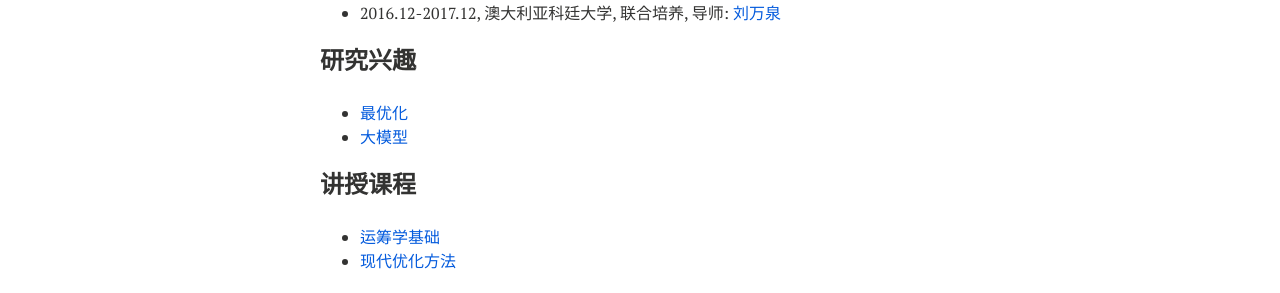
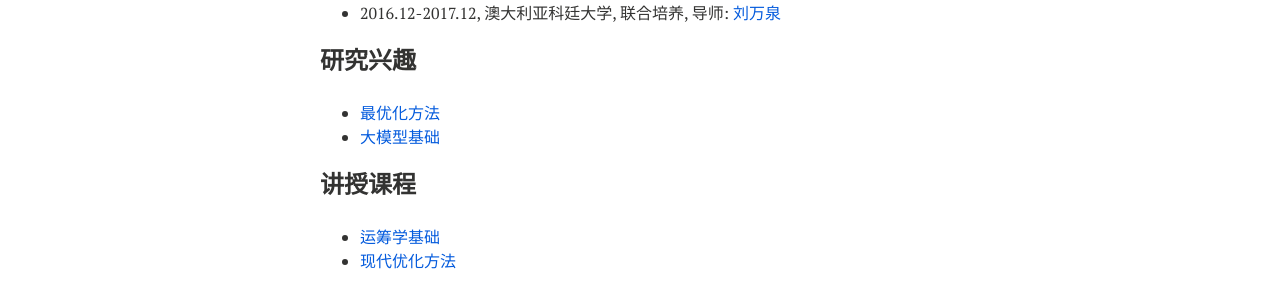
Before and after one commit to xianchaoxiu/xianchaoxiu.github.io, a Jekyll site: the page built from chinese/index.md, in a window 1280 px wide. Shown: the part 396-689 px from the top of the page. Built offline with Jekyll 4.4.1, drawn with Linux system fonts in a browser that asks for light colours; nearby versions of some CDN libraries.

Commit message:
Update index.md

```diff
--- a/chinese/index.md
+++ b/chinese/index.md
@@ -21,8 +21,8 @@ share: false
 
 
 ### 研究兴趣
-* <a href="https://xianchaoxiu.github.io/chinese/research/OPT/" class="textlink" target="_blank"> 最优化 </a><br>
-* <a href="https://xianchaoxiu.github.io/chinese/research/EAI/" class="textlink" target="_blank"> 大模型 </a><br>
+* <a href="https://xianchaoxiu.github.io/chinese/research/OPT/" class="textlink" target="_blank"> 最优化方法 </a><br>
+* <a href="https://xianchaoxiu.github.io/chinese/research/LLM/" class="textlink" target="_blank"> 大模型基础 </a><br>
 
 
 ### 讲授课程
```
